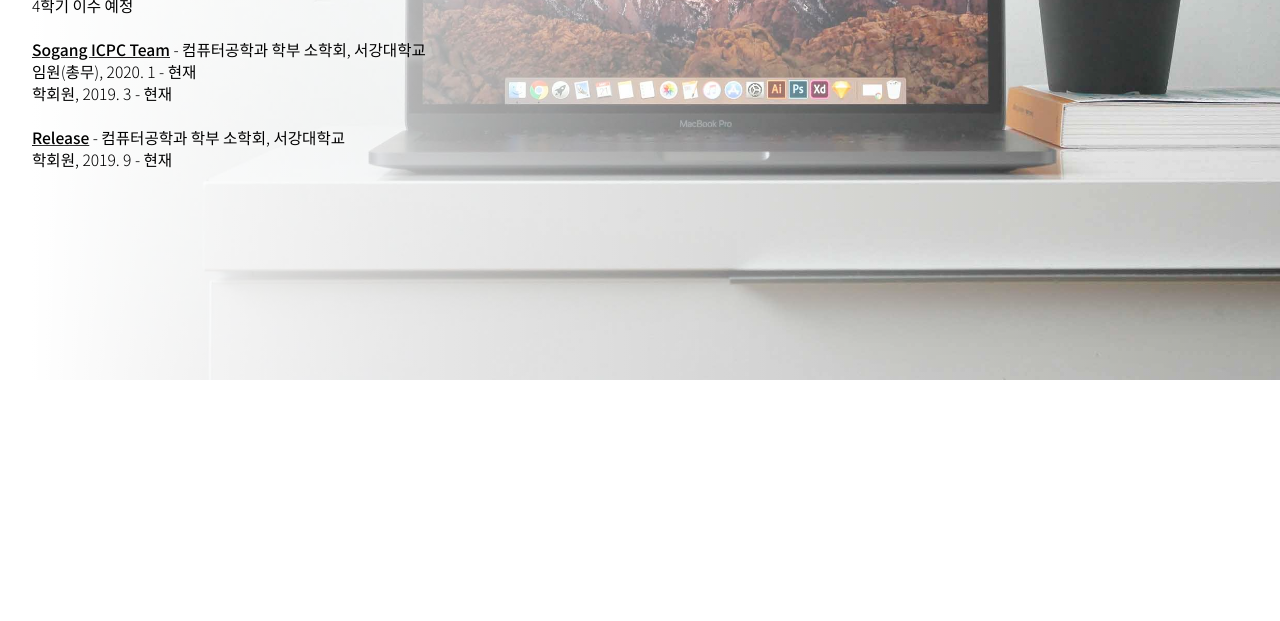
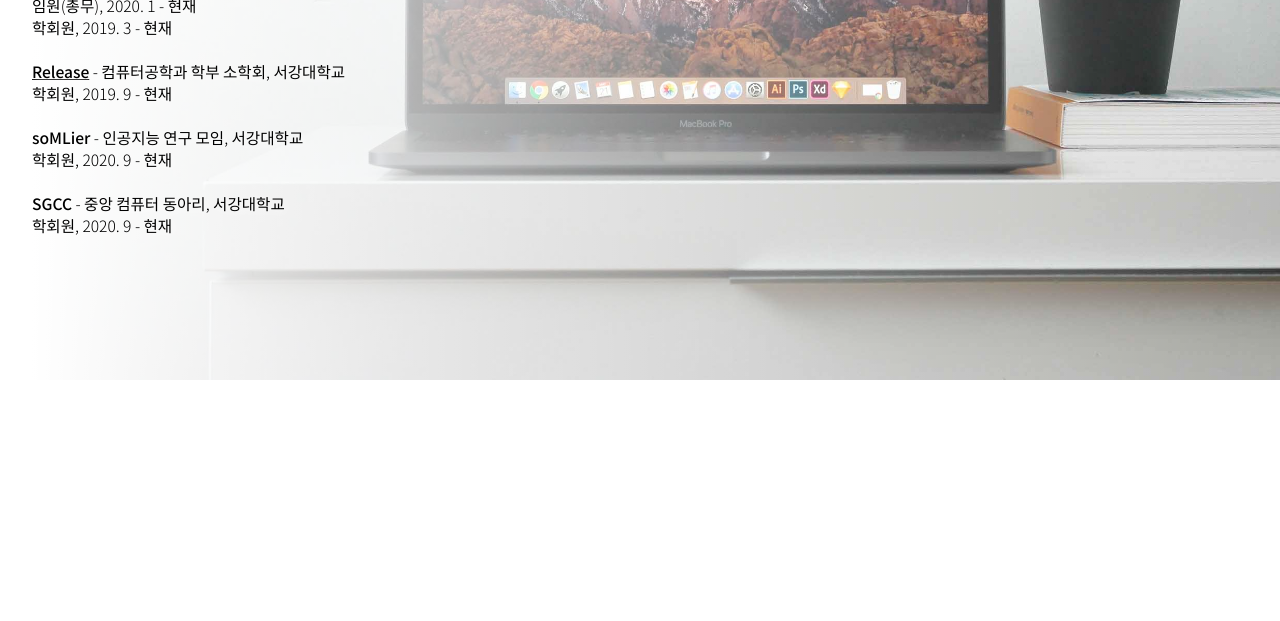
Before and after one commit to kevink1113/profile, a plain HTML site: page index.html in a window 1280 px wide. Shown: the part 1220-1841 px from the top of the page. Drawn offline with nearby package versions, Linux system fonts and the light colour scheme; a script that the page names is missing.

Commit message:
Career 추가

```diff
--- a/index.html
+++ b/index.html
@@ -124,7 +124,17 @@
 
                         <div data-aos="fade-up" data-aos-duration="1500" data-aos-anchor-placement="top-bottom">
                             <a href="http://release.sogang.ac.kr/" target="_blank" title="Release" style="font-weight: 500">Release</a> - 컴퓨터공학과 학부 소학회, 서강대학교<br>
-                            학회원, 2019. 9 - 현재<br>
+                            학회원, 2019. 9 - 현재<br><br>
+                        </div>
+
+                        <div data-aos="fade-up" data-aos-duration="1500" data-aos-anchor-placement="top-bottom">
+                            <a style="font-weight: 500;">soMLier</a> - 인공지능 연구 모임, 서강대학교<br>
+                            학회원, 2020. 9 - 현재<br><br>
+                        </div>
+
+                        <div data-aos="fade-up" data-aos-duration="1500" data-aos-anchor-placement="top-bottom">
+                            <a style="font-weight: 500;">SGCC</a> - 중앙 컴퓨터 동아리, 서강대학교<br>
+                            학회원, 2020. 9 - 현재<br>
                         </div>
 
                     </div>
```
